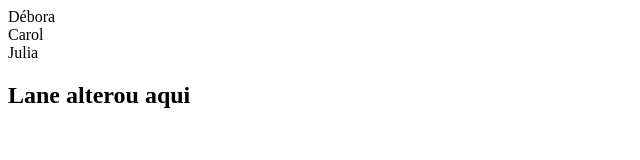
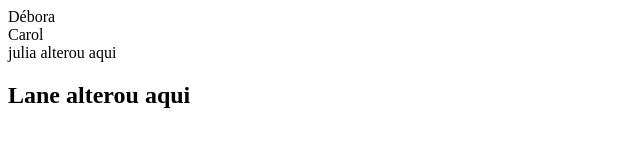
Before and after one commit to DeboraMuro/tarefagleidson, a plain HTML site: page index.html in a window 1280 px wide. Shown: the full height of the page, 0-640 px from the left. Drawn offline with Linux system fonts and the light colour scheme.

Commit message:
alterar secao

```diff
--- a/index.html
+++ b/index.html
@@ -7,7 +7,7 @@
 </section>
 
 <section>
-    Julia
+    julia alterou aqui
 </section>
 
 <section>
```
